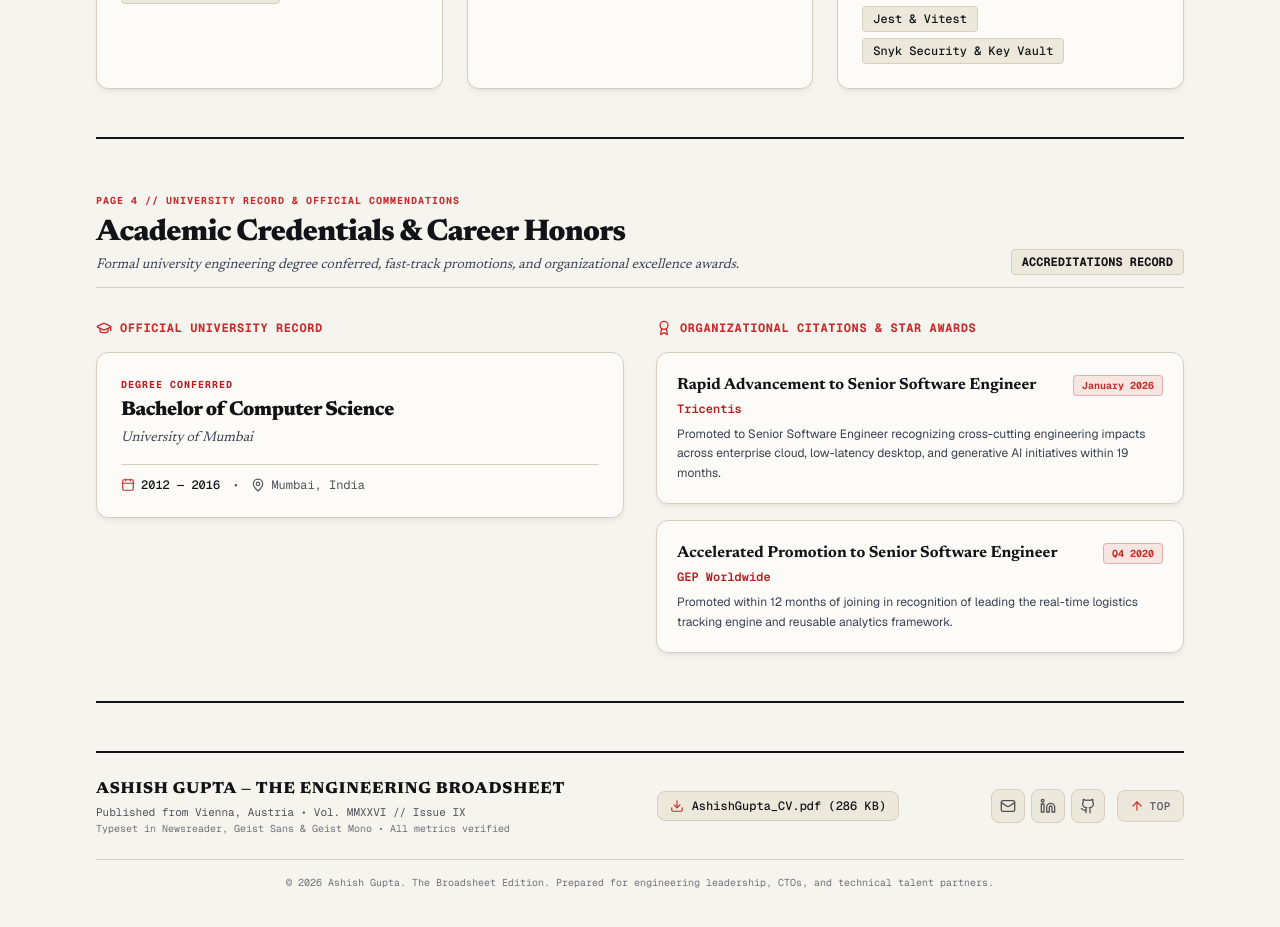
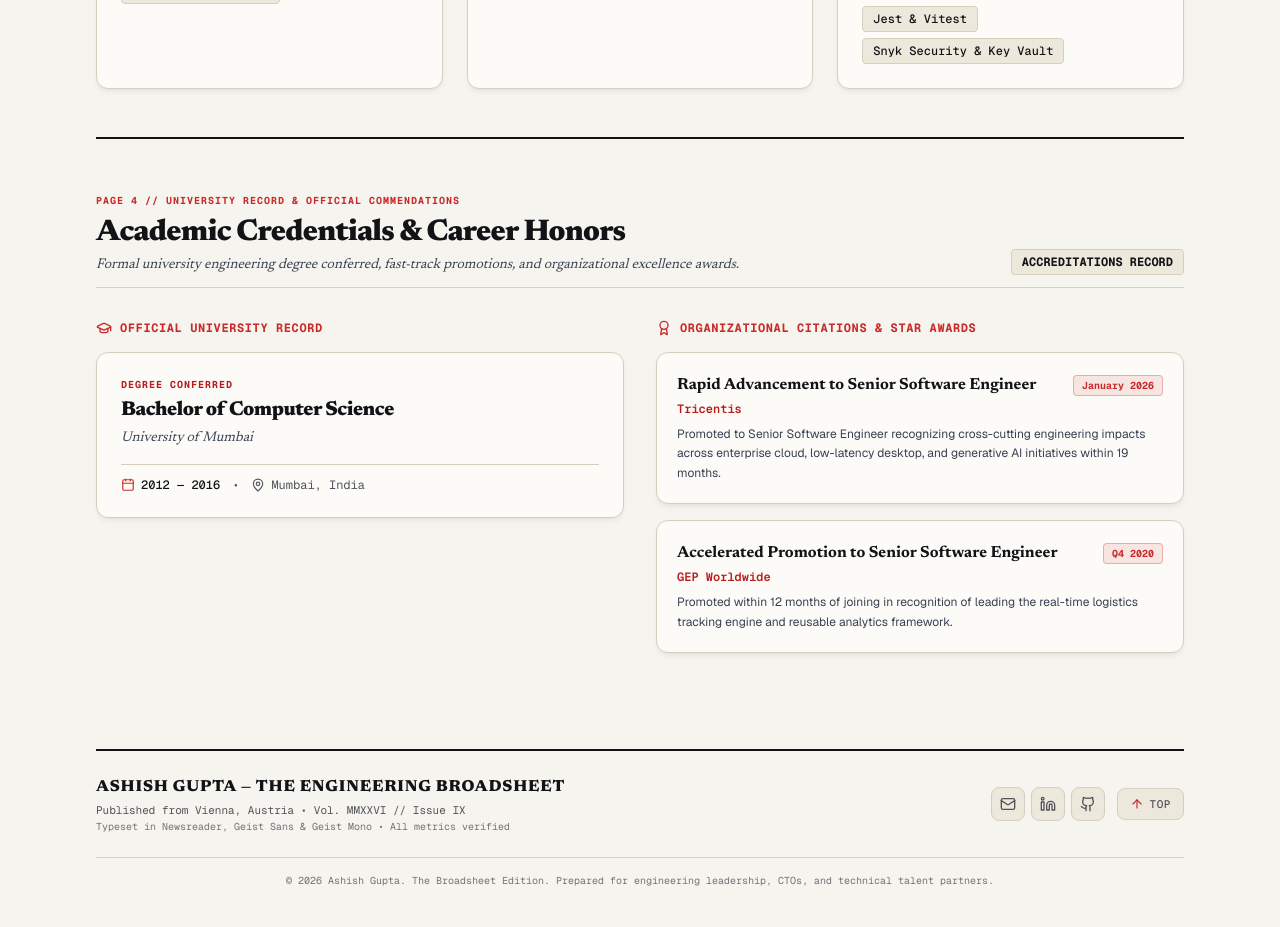
Before and after one commit to ashishgupta95/ashishgupta95.github.io, a Next.js app: page / in a window 1280 px wide. Shown: the part 4280-5207 px from the top of the page. Built offline with nearby package versions, Linux system fonts and the light colour scheme.

Commit message:
fix(footer): remove redundant PDF button and eliminate duplicate line above footer

```diff
--- a/src/components/ResumeEducationAwards.tsx
+++ b/src/components/ResumeEducationAwards.tsx
@@ -6,7 +6,7 @@ import { EDUCATION, AWARDS } from "@/data/portfolio-data";
 
 export default function ResumeEducationAwards() {
   return (
-    <section id="education" className="py-12 border-b-2 border-[#121316] resume-border page-break-avoid">
+    <section id="education" className="py-12 resume-border page-break-avoid">
       {/* Newspaper Page 4 Header */}
       <div className="flex flex-col sm:flex-row sm:items-end justify-between gap-4 mb-8 pb-3 border-b border-[#d6cebe]">
         <div>
--- a/src/components/ResumeFooter.tsx
+++ b/src/components/ResumeFooter.tsx
@@ -1,7 +1,7 @@
 "use client";
 
 import React from "react";
-import { Download, Mail, ArrowUp } from "lucide-react";
+import { Mail, ArrowUp } from "lucide-react";
 import { GithubIcon, LinkedinIcon } from "@/components/Icons";
 import { PERSONAL_INFO } from "@/data/portfolio-data";
 
@@ -25,18 +25,6 @@ export default function ResumeFooter() {
             <div className="text-[10px] text-[#71717a] mt-0.5">
               Typeset in Newsreader, Geist Sans & Geist Mono • All metrics verified
             </div>
-          </div>
-
-          {/* Center: PDF Download reference */}
-          <div className="flex items-center gap-3 text-xs">
-            <a
-              href="/AshishGupta_CV.pdf"
-              download="AshishGupta_CV.pdf"
-              className="inline-flex items-center gap-2 px-3 py-1.5 rounded-lg bg-[#ede8dc] border border-[#d6cebe] hover:border-[#c92a2a] text-[#121316] hover:text-[#c92a2a] transition-colors font-medium"
-            >
-              <Download className="w-3.5 h-3.5 text-[#c92a2a]" />
-              <span>AshishGupta_CV.pdf (286 KB)</span>
-            </a>
           </div>
 
           {/* Right: Social & Back to Top */}
```
